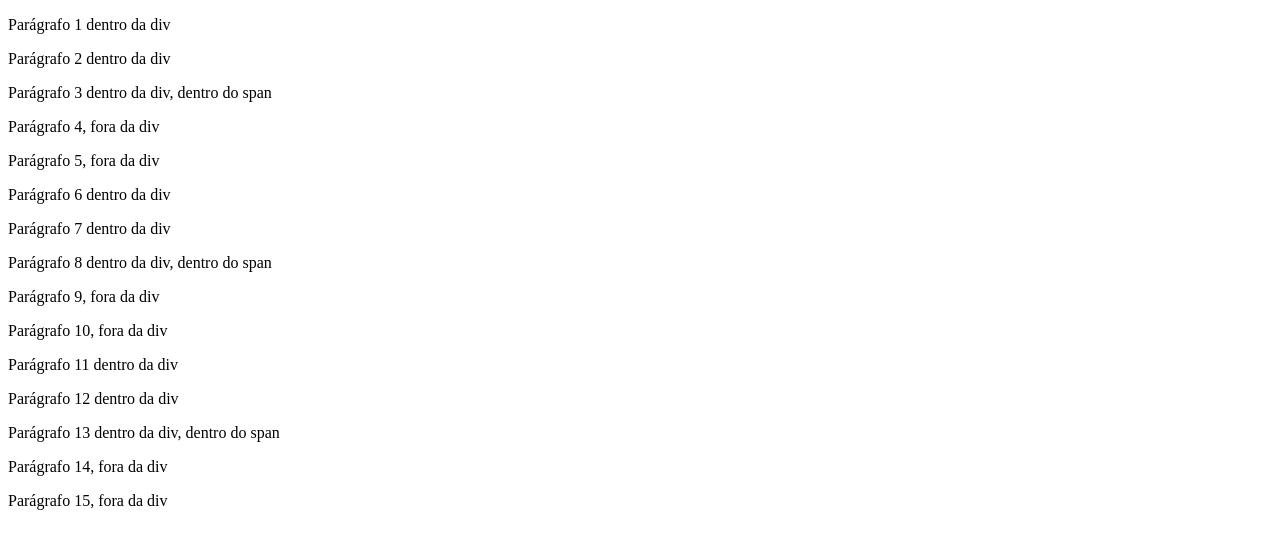
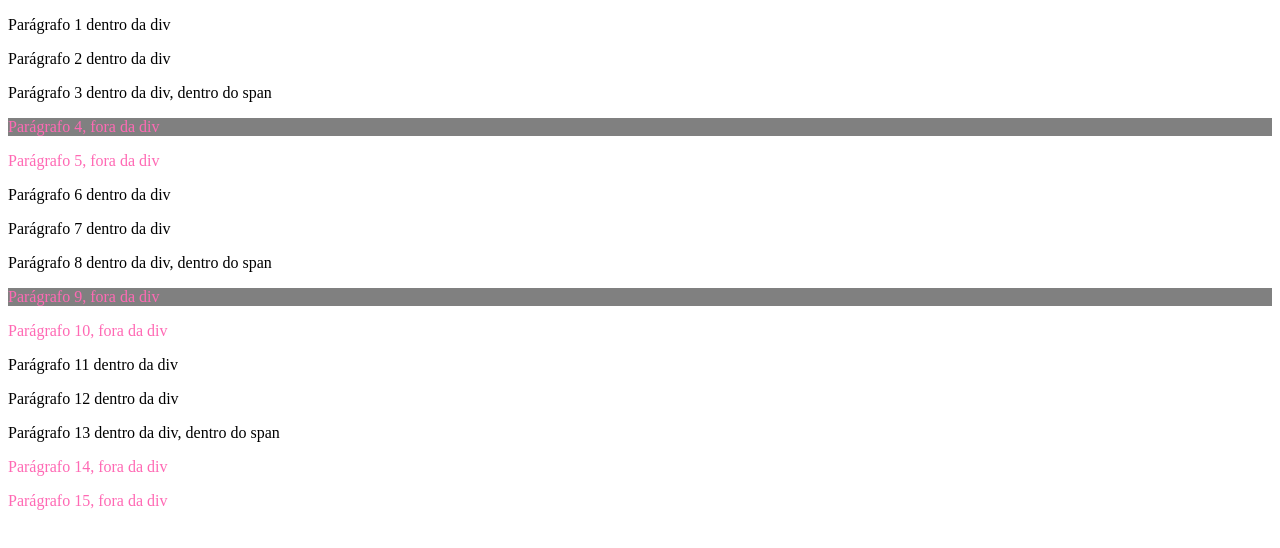
Before and after one commit to cigarraa/combinadores-css, a plain HTML site: page index.html in a window 1280 px wide. Drawn offline with Linux system fonts and the light colour scheme.

Commit message:
combinadores-cc

```diff
--- a/index.html
+++ b/index.html
@@ -4,7 +4,15 @@
     <meta charset="UTF-8">
     <meta name="viewport" content="width=device-width, initial-scale=1.0">
     <title>Trilha CSS PSIDE</title>
+    <style>
+        div ~ p{
+            color:hotpink;
+        }
 
+        .fundo-verde + p{
+            background-color:gray;
+        }
+    </style>
   </head>
 <body>
     <div class="fundo-verde">
```
